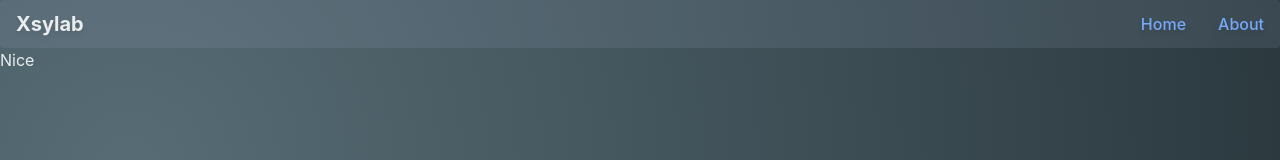
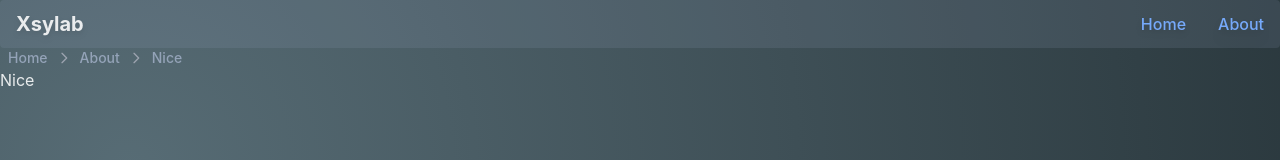
Before and after one commit to VacTuzX-dot/XsyVite, a React (Vite) app: page /about/nice in a window 1280 px wide. Shown: the top 160 px of the page. Built offline with nearby package versions, Linux system fonts and the light colour scheme.

Commit message:
Add Breadcrumb

```diff
--- a/src/pages/App.tsx
+++ b/src/pages/App.tsx
@@ -1,6 +1,6 @@
 // Import CSS
 import "../style/index.css";
-// Import other page
+// Import other pages
 import About from "./about";
 import About_Leo from "./about_leo";
 import About_Nice from "./about_nice";
@@ -12,6 +12,8 @@ import {
   NavbarCollapse,
   NavbarToggle,
   NavbarBrand,
+  Breadcrumb,
+  BreadcrumbItem,
 } from "flowbite-react";
 
 function App() {
@@ -57,6 +59,13 @@ const Home: React.FC = () => {
   return (
     <>
       <div className="min-h-screen">
+        <Breadcrumb aria-label="Default breadcrumb">
+          <BreadcrumbItem className="ml-2">
+            <span className="text-slate-400">
+              Home
+            </span>
+          </BreadcrumbItem>
+        </Breadcrumb>
         <h2>Welcome to the Home Page</h2>
       </div>
     </>
--- a/src/pages/about.tsx
+++ b/src/pages/about.tsx
@@ -1,17 +1,30 @@
 // Import CSS
 import "../style/index.css";
-// Import other page
+// Import other pages
 import About_Leo from "./about_leo";
 import About_Nice from "./about_nice";
 // Import other things that require
 import React from "react";
-import { Button } from "flowbite-react";
+import { Button, Breadcrumb, BreadcrumbItem } from "flowbite-react";
 import { Link, Route, Routes } from "react-router-dom";
 
 const About: React.FC = () => {
   return (
     <>
       <div className="min-h-screen">
+        <Breadcrumb aria-label="Default breadcrumb">
+          <BreadcrumbItem className="ml-2">
+            <Link
+              to="/"
+              className="text-slate-400 transition-colors hover:text-white hover:transition-colors"
+            >
+              Home
+            </Link>
+          </BreadcrumbItem>
+          <BreadcrumbItem>
+            <span className="text-slate-400">About</span>
+          </BreadcrumbItem>
+        </Breadcrumb>
         <h1>About Us</h1>
         <Link to="/about/leo">
           <Button>Leo</Button>
--- a/src/pages/about_leo.tsx
+++ b/src/pages/about_leo.tsx
@@ -1,14 +1,43 @@
 // Import CSS
 import "../style/index.css";
+// Import other pages
+import About from "./about";
 // Import other things that require
 import React from "react";
+import { Breadcrumb, BreadcrumbItem } from "flowbite-react";
+import { Link, Route, Routes } from "react-router-dom";
 
 const About_Leo: React.FC = () => {
   return (
     <>
       <div className="min-h-screen">
+        <Breadcrumb aria-label="Default breadcrumb">
+          <BreadcrumbItem className="ml-2">
+            <Link
+              to="/"
+              className="text-slate-400 transition-colors hover:text-white hover:transition-colors"
+            >
+              Home
+            </Link>
+          </BreadcrumbItem>
+          <BreadcrumbItem>
+            <Link
+              to="/about"
+              className="text-slate-400 transition-colors hover:text-white hover:transition-colors"
+            >
+              About
+            </Link>
+          </BreadcrumbItem>
+          <BreadcrumbItem>
+            <span className="text-slate-400">Leo</span>
+          </BreadcrumbItem>
+        </Breadcrumb>
         <h1>Leo</h1>
       </div>
+
+      <Routes>
+        <Route path="/about" element={<About />} />
+      </Routes>
     </>
   );
 };
--- a/src/pages/about_nice.tsx
+++ b/src/pages/about_nice.tsx
@@ -1,14 +1,43 @@
 // Import CSS
 import "../style/index.css";
+// Import other pages
+import About from "./about";
 // Import other things that require
 import React from "react";
+import { Breadcrumb, BreadcrumbItem } from "flowbite-react";
+import { Link, Route, Routes } from "react-router-dom";
 
 const About_Nice: React.FC = () => {
   return (
     <>
       <div className="min-h-screen">
+        <Breadcrumb aria-label="Default breadcrumb">
+          <BreadcrumbItem className="ml-2">
+            <Link
+              to="/"
+              className="text-slate-400 transition-colors hover:text-white hover:transition-colors"
+            >
+              Home
+            </Link>
+          </BreadcrumbItem>
+          <BreadcrumbItem>
+            <Link
+              to="/about"
+              className="text-slate-400 transition-colors hover:text-white hover:transition-colors"
+            >
+              About
+            </Link>
+          </BreadcrumbItem>
+          <BreadcrumbItem>
+            <span className="text-slate-400">Nice</span>
+          </BreadcrumbItem>
+        </Breadcrumb>
         <h1>Nice</h1>
       </div>
+
+      <Routes>
+        <Route path="/about" element={<About />} />
+      </Routes>
     </>
   );
 };
```
